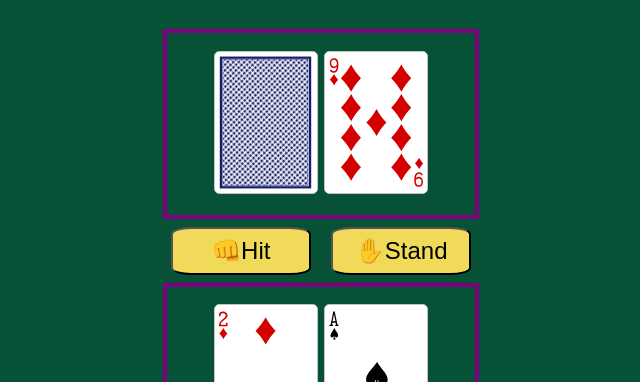
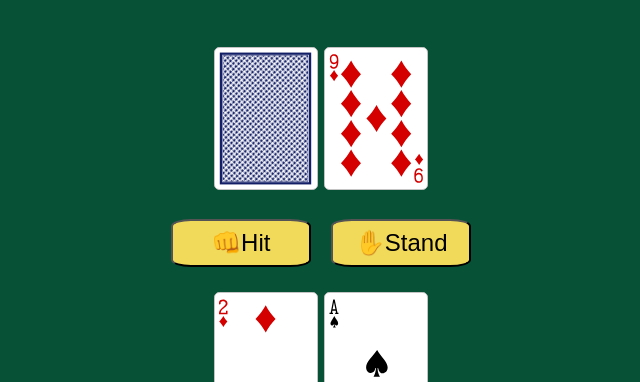
Before and after one commit to daisy119/Blackjack, a plain HTML site: page index.html in a window 1280 px wide. Shown: the part 418-800 px from the top of the page, without its empty margins (319-959 px from the left). Drawn offline with Linux system fonts and the light colour scheme.

Commit message:
set up two cached elements for dealer and player sum

```diff
--- a/css/style.css
+++ b/css/style.css
@@ -46,7 +46,7 @@ img {
 } */
 
 .pcards1, .dcards1 {
-  border: 4px solid purple;
+
   display: flex wrap;
   flex-direction: column;
   justify-content: space-around;
--- a/index.html
+++ b/index.html
@@ -41,7 +41,9 @@
       <div id="deck-1" class="card large "></div>
       <h3 id="playermsg"></h3>
     </div> -->
+    <div id="dealersum"></div>
     <div id="card-container">
+
       <div class="dcards1"></div>
       <div class ="actions">
         <button id="hit">👊Hit</button>
@@ -49,6 +51,7 @@
       </div>
       <div class="pcards1"></div>
     </div>
+    <div id="playersum"></div>
     <button id="play">Play</button>
     <h3 id="amountmsg"></h3>
     <img src="../images/joker puff.png">
--- a/js/app.js
+++ b/js/app.js
@@ -13,10 +13,12 @@ let dealerHandsNew = []
 
 
 /*------------------------ Cached Element References ------------------------*/
-let p1El = document.getElementById('deck-1')
-let p2El = document.getElementById('deck-2')
-let d2El = document.getElementById('deck-3')
-let d1El = document.getElementById('deck-4')
+const dealerSum = document.querySelector('#dealersum')
+// console.log("🚀 ~ file: app.js:17 ~ dealerSum:", dealerSum)
+// dealerSum.innerHTML = '<p>hangry</p>'
+const playerSum = document.querySelector('#playersum')
+// console.log("🚀 ~ file: app.js:20 ~ playerSum:", playerSum)
+//  playerSum.innerHTML = '<p>hangry</p>'
 
 const cardContainer = document.querySelector('#card-container')
 // console.log("🚀 ~ file: app.js:20 ~  cardContainer:",  cardContainer)
```
